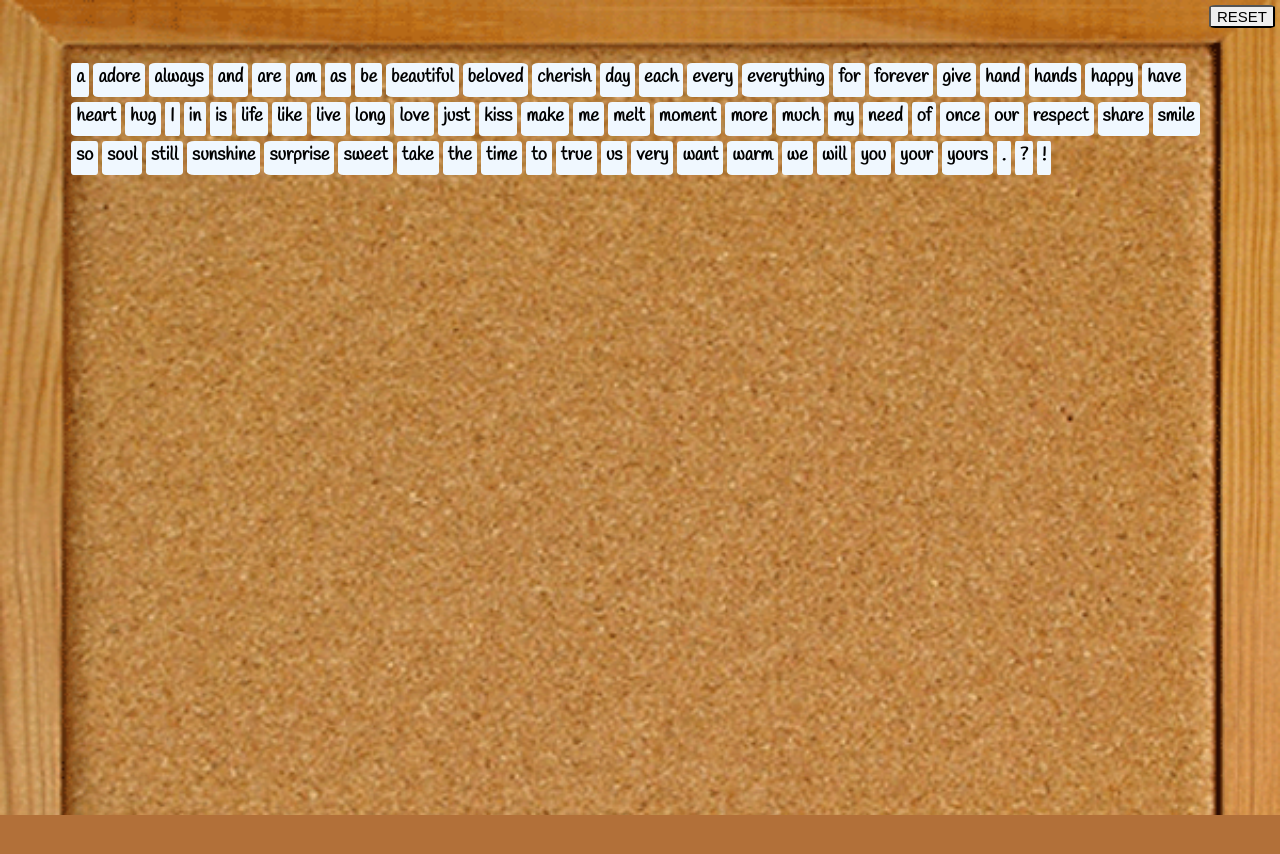
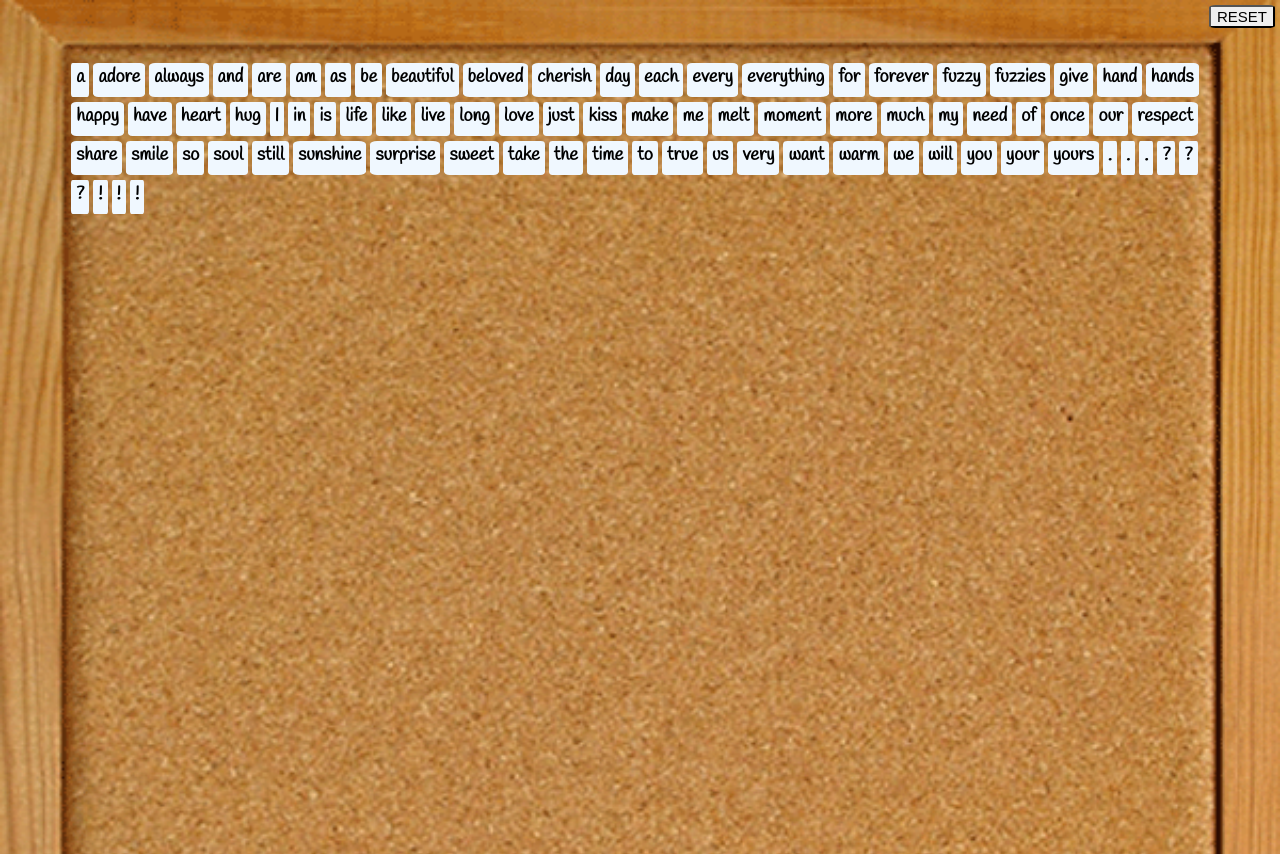
Before and after one commit to dnfuller/corkboard-messages, a plain HTML site: page index.html in a window 1280 px wide. Both pictures are taken after a click on the button "RESET". Before the commit the page ends 815 px from the top, so only its background shows below. Drawn offline with nearby package versions, Linux system fonts and the light colour scheme.

Commit message:
added more words to word bank on index.html

```diff
--- a/app.js
+++ b/app.js
@@ -1,12 +1,13 @@
+var word = $(".word");
 var resetBtn = $("#reset");
 
-$(".word").draggable();
+word.draggable();
 
 resetBtn.click(function () {
   // Reset position
-  $(".word").removeAttr('style');
+  word.removeAttr('style');
 
   // Destroy original draggable and create new one
-  $(".word").draggable("destroy");
-  $(".word").draggable();
+  word.draggable("destroy");
+  word.draggable();
 });
--- a/index.html
+++ b/index.html
@@ -61,6 +61,10 @@
       <div class="word">for</div>
 
       <div class="word">forever</div>
+
+      <div class="word">fuzzy</div>
+
+      <div class="word">fuzzies</div>
 
       <div class="word">give</div>
 
@@ -166,7 +170,19 @@
 
       <div class="word">.</div>
 
+      <div class="word">.</div>
+
+      <div class="word">.</div>
+
       <div class="word">?</div>
+
+      <div class="word">?</div>
+
+      <div class="word">?</div>
+
+      <div class="word">!</div>
+
+      <div class="word">!</div>
 
       <div class="word">!</div>
 
```
